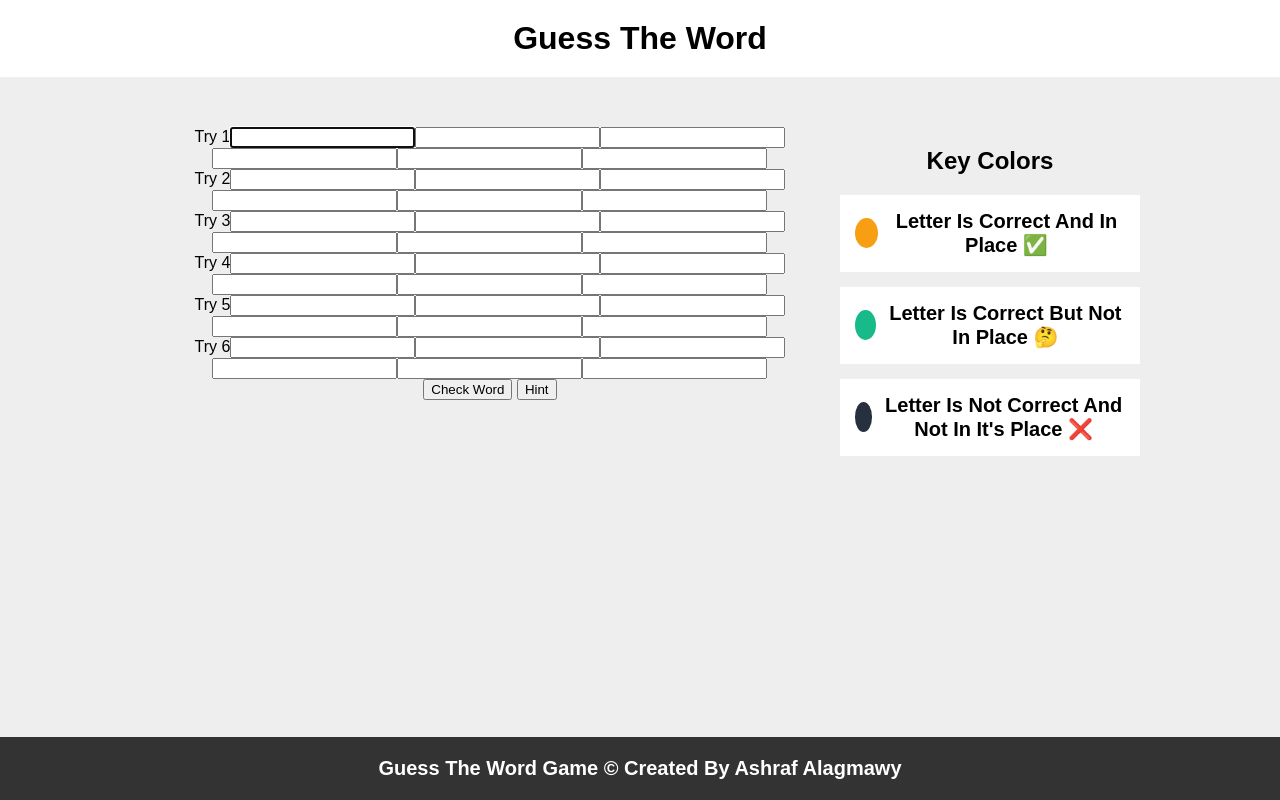
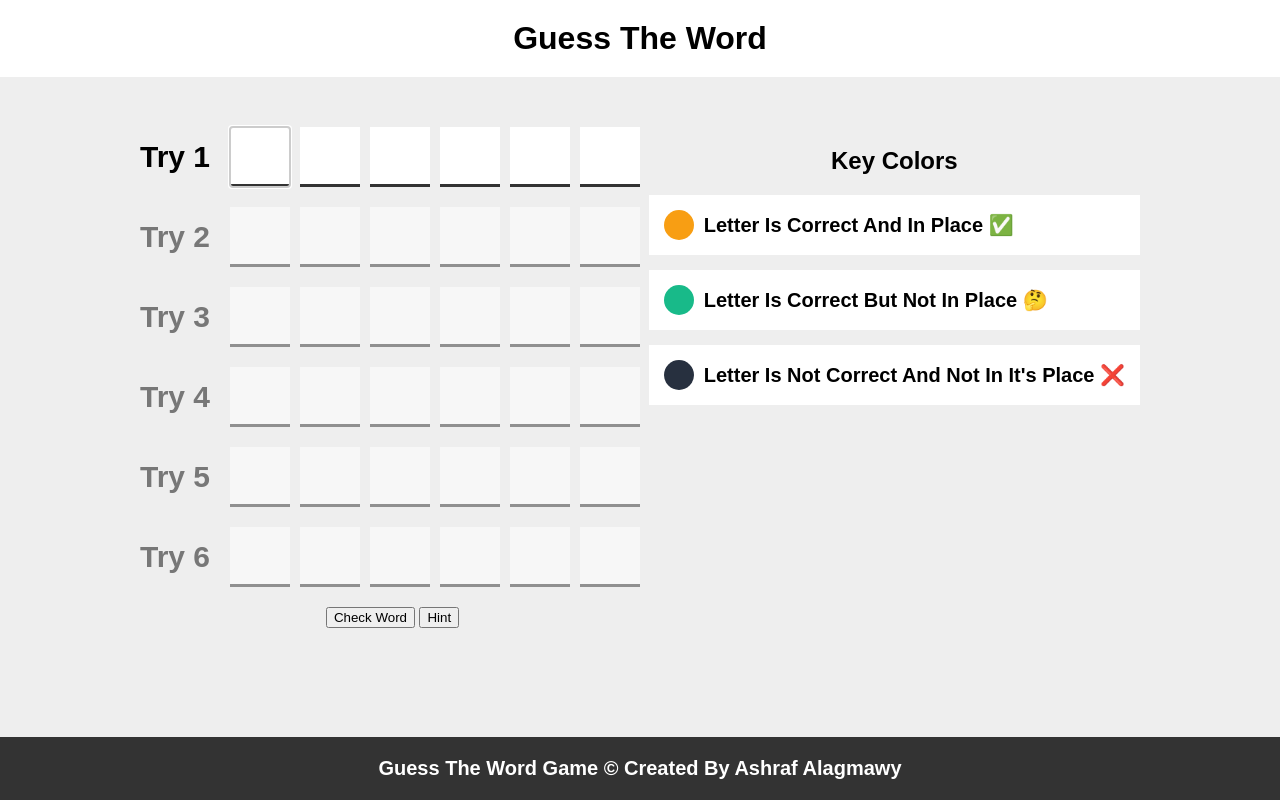
Before and after one commit to AshrafAlagmawy/Guess-Word-Game, a plain HTML site: page index.html in a window 1280 px wide. Drawn offline with Linux system fonts and the light colour scheme.

Commit message:
Adding Some Styles

```diff
--- a/guess.css
+++ b/guess.css
@@ -9,6 +9,7 @@
   --correct-color: #f89e13;
   --not-in-place-color: #18ba89;
   --wrong-color: #27303f;
+  --white-color: #fff;
 }
 
 body {
@@ -21,7 +22,7 @@ h1 {
   text-align: center;
   padding: 20px;
   margin: 0 0 50px; /* Top - Right - Bottom - Left */
-  background-color: white;
+  background-color: var(--white-color);
 }
 
 .guess-game {
@@ -35,7 +36,57 @@ h1 {
   /* Guess Game -> Game Area  */
 
   .game-area {
-    text-align: center;
+    .inputs {
+      > div {
+        display: flex;
+        justify-content: center;
+        align-items: center;
+        margin-bottom: 20px;
+
+        span {
+          font-size: 30px;
+          margin-right: 15px;
+          font-weight: bold;
+        }
+      }
+      .disabled-inputs {
+        opacity: 0.5;
+        pointer-events: none;
+      }
+      input {
+        width: 60px;
+        height: 60px;
+        margin: 0 5px;
+        text-align: center;
+        font-size: 60px;
+        caret-color: var(--primary-color);
+        background: var(--white-color);
+        border: none;
+        border-bottom: 3px solid #333;
+
+        &:focus {
+          outline-color: #ccc;
+        }
+
+        &.correct {
+          background-color: var(--correct-color);
+          border: var(--correct-color);
+          color: var(--white-color);
+        }
+
+        &.not-in-place {
+          background-color: var(--not-in-place-color);
+          border: var(--not-in-place-color);
+          color: var(--white-color);
+        }
+
+        &.wrong {
+          background-color: var(--wrong-color);
+          border: var(--wrong-color);
+          color: var(--white-color);
+        }
+      }
+    }
   }
 
   .key-colors {
@@ -43,7 +94,7 @@ h1 {
       display: flex;
       align-items: center;
       padding: 15px;
-      background-color: white;
+      background-color: var(--white-color);
       margin-bottom: 15px;
 
       .key {
@@ -85,5 +136,5 @@ footer {
   left: 0;
   width: 100%;
   background-color: #333;
-  color: white;
+  color: var(--white-color);
 }
```
